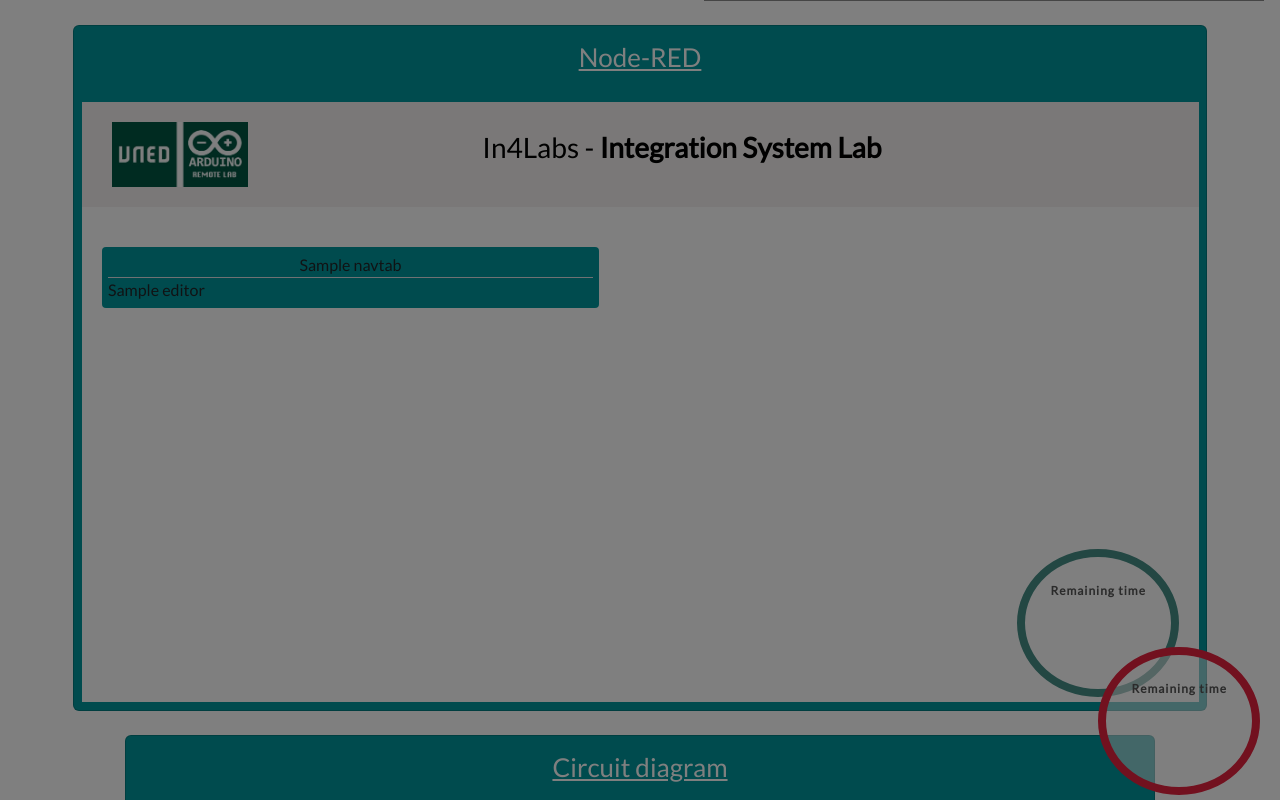
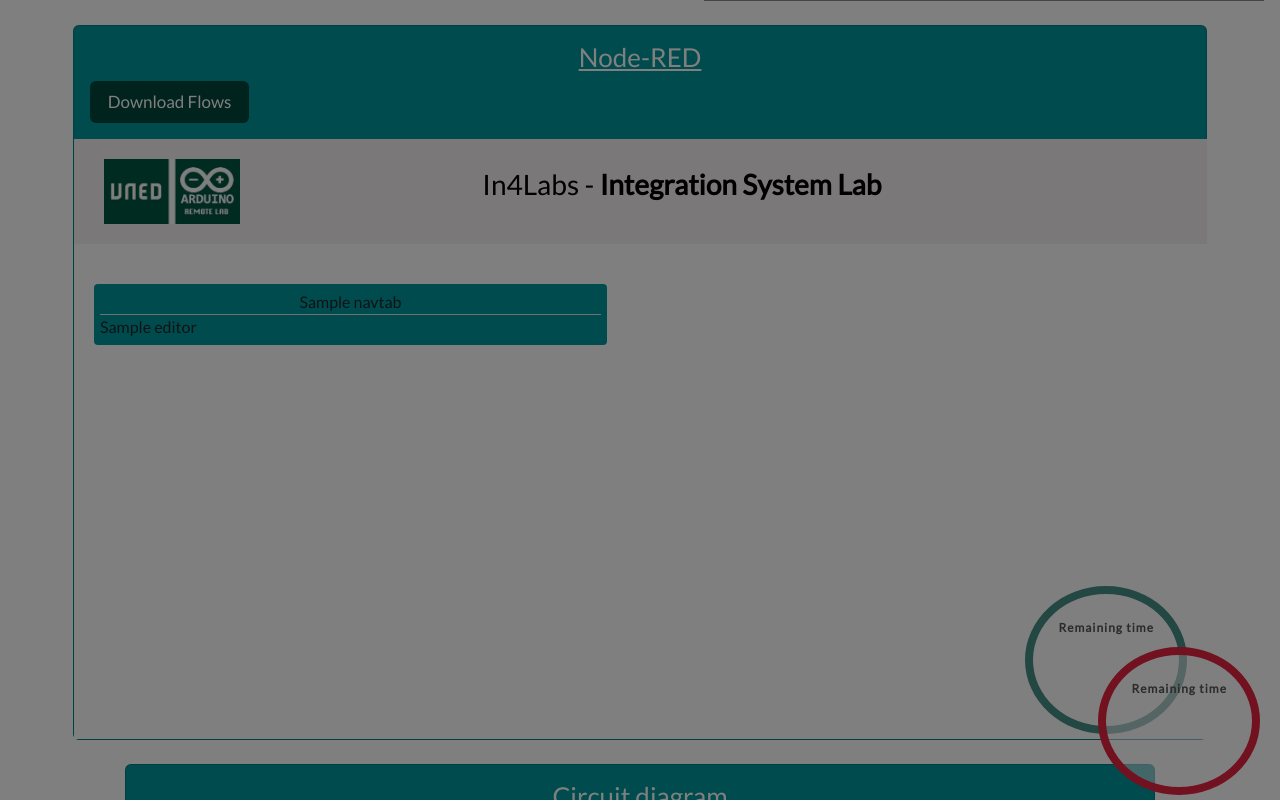
Before and after one commit to cRejon/in4labs_integration, a Flask app: template in4labs_integration_app/templates/index.html in a window 1280 px wide. Shown: the part 629-1429 px from the top of the page. Run offline with Flask 3, Linux system fonts and the light colour scheme; the template is opened without the code that fills it: most values are stand-ins (such as "Sample title", 1, 10 or a date in 2020); parts of the project's set-up code (start-up, migrations or seed data) failed here and were passed over; some libraries are stand-ins or nearby versions.

Commit message:
Add functionality to download flows

```diff
--- a/in4labs_integration_app/__init__.py
+++ b/in4labs_integration_app/__init__.py
@@ -51,15 +51,18 @@
 
 boards = get_serial_number(boards) # Get the serial number of the boards
 
-app = Flask(__name__, instance_path=os.path.join(os.getcwd(), 'arduino'))
+app = Flask(__name__)
 app.config.from_mapping(flask_config)
+app_dir = os.path.abspath('/app')
+arduino_dir = os.path.join(app_dir, 'arduino')
+nodered_dir = os.path.join(app_dir, 'node-red')
 
 # Create the subfolders for the compilations
 try:
     for board in boards.keys():
-        os.makedirs(os.path.join(app.instance_path, 'compilations', board))
+        os.makedirs(os.path.join(arduino_dir, 'compilations', board))
         for dir in ['build', 'cache', 'temp_sketch']:
-            os.makedirs(os.path.join(app.instance_path, 'compilations', board, dir))
+            os.makedirs(os.path.join(arduino_dir, 'compilations', board, dir))
 except OSError:
     pass
 
@@ -111,7 +114,7 @@
 @login_required
 def get_example():
     example = request.args.get('example')
-    examples_path = os.path.join(app.instance_path, 'examples')
+    examples_path = os.path.join(arduino_dir, 'examples')
 
     # Find example file in the corresponding folder
     for folder in os.listdir(examples_path):
@@ -127,7 +130,7 @@
     board = request.form['board']
     code = request.form['text']
 
-    compilation_path = os.path.join(app.instance_path, 'compilations', board)
+    compilation_path = os.path.join(arduino_dir, 'compilations', board)
     sketch_path = os.path.join(compilation_path, 'temp_sketch')
 
     with open(os.path.join(sketch_path, 'temp_sketch.ino'), 'w') as f:
@@ -157,9 +160,9 @@
 def load_sketch(board, target):
     if boards[board]['model'] == 'Arduino Nano ESP32':
         if (target == 'user'):
-            input_file = os.path.join(app.instance_path, 'compilations', board, 'build', 'temp_sketch.ino.bin')
+            input_file = os.path.join(arduino_dir, 'compilations', board, 'build', 'temp_sketch.ino.bin')
         else: # target == 'stop'
-            input_file = os.path.join(app.instance_path, 'compilations', 'precompiled','stop.ino.bin')
+            input_file = os.path.join(arduino_dir, 'compilations', 'precompiled','stop.ino.bin')
 
         dfu_util = os.path.join('/', 'root', '.arduino15', 'packages', 'arduino',
                                     'tools', 'dfu-util', '0.11.0-arduino5', 'dfu-util')
@@ -171,9 +174,9 @@
         # NOTE: Arduino-cli uses AVRdude to upload the code and it does not work properly if -Pusb flag is used with
         #       the usb interface of the board, so we use the last two digits of the serial number instead.
         if (target == 'user'):
-            input_file = os.path.join(app.instance_path, 'compilations', board, 'build', 'temp_sketch.ino.hex')
+            input_file = os.path.join(arduino_dir, 'compilations', board, 'build', 'temp_sketch.ino.hex')
         else: # target == 'stop'
-            input_file = os.path.join(app.instance_path, 'compilations', 'precompiled','stop.ino.hex')
+            input_file = os.path.join(arduino_dir, 'compilations', 'precompiled','stop.ino.hex')
 
         serial_number = boards[board]['serial_number'][-2:]
         avrdude_path = os.path.join('/', 'root', '.arduino15', 'packages', 'arduino',
@@ -256,3 +259,12 @@
     # Return the output of the command for debugging purposes
     resp = jsonify(result=result.stdout)
     return resp
+
+@app.route('/get_flows', methods=['GET'])
+@login_required
+def get_flows():
+    nodered_data_dir = os.path.join(nodered_dir, 'data')
+    flows_file = os.path.join(nodered_data_dir, 'flows.json')
+    with open(flows_file, 'r') as f:
+        flows = f.read()
+    return jsonify(flows=flows)
--- a/in4labs_integration_app/static/js/button_actions.js
+++ b/in4labs_integration_app/static/js/button_actions.js
@@ -8,6 +8,27 @@
     if (typeof window[editorFunction] === "function") {
         return window[editorFunction]();
     }
+}
+
+function donwloadFlows() {
+
+    let flows = document.getElementById('node-red-flows').value;
+    let blob = new Blob([flows], {type:'text/plain'});
+    let fileName = 'flows.json';
+
+    let downloadLink = document.createElement("a");
+    downloadLink.download = fileName;
+    downloadLink.innerHTML = 'Download File';
+
+    if (window.webkitURL != null) {
+        downloadLink.href = window.webkitURL.createObjectURL(blob);
+    } else  {
+        downloadLink.href = window.URL.createObjectURL(blob);
+        downloadLink.style.display = 'none';
+        document.body.appendChild(downloadLink);
+    }
+
+    downloadLink.click();
 }
 
 /**
@@ -25,7 +46,8 @@
         success: function(response) {
             let editor = getEditor(board);
             editor.setValue(response);
-        }
+        },
+        error: ajaxError
     });
 }
 
--- a/in4labs_integration_app/static/js/web_events.js
+++ b/in4labs_integration_app/static/js/web_events.js
@@ -7,6 +7,28 @@
     // When the code is changed, disable the execute button so that it must be compiled again
     $('#button-execute-'+board).prop('disabled', true);
     $('#button-monitor-'+board).prop('disabled', true);
+}
+
+function getFlows() {
+    $.ajax({
+        type: "GET",
+        url: "get_flows",
+        success: function(response) {
+            document.getElementById('node-red-flows').value = response.flows;
+        },
+        error: ajaxError
+    });
+}
+
+function ajaxError() {
+
+    // Hide loader animation
+    let loader = $('#loader-bg');
+    loader.hide();
+
+    // Back-end error
+    $('#modal_message').modal('show');
+    $('#modal-msg').text(messages.UNEXPECTED_ERROR);
 }
 
 /**
@@ -27,6 +49,10 @@
             $(".timer").addClass("red");
         }
 
+        if (remainingTime <= 5) {
+            getFlows();
+        }
+
         // Check if the countdown is finished
         if (remainingTime <= 0) {
             clearInterval(countdown);
@@ -42,8 +68,10 @@
             $('#modal_message').modal('show');
             $('#modal-msg').text(messages.SESSION_EXPIRED);
             $('#camera').prepend('<div class="session_blocked"><p>' + messages.SESSION_EXPIRED + '</p></div>');
-            $('#node-red').prop('src', '');
+            $('#node-red').prepend('<div class="session_blocked"><p>' + messages.SESSION_EXPIRED + '</p></div>');
             $('#cam').prop('src', '');
+            $('#node-red-iframe').prop('src', '');
+            $('#node-red-download').show();
         return;
         }
 
--- a/in4labs_integration_app/templates/index.html
+++ b/in4labs_integration_app/templates/index.html
@@ -37,9 +37,15 @@
                 <div class="col-11">
                     <div class="card" style="background: #00979C; color: white;">
                         <div class="card-body">
-                          <h3><u>Node-RED</u></h3>
+                            <h3 class="card-title"><u>Node-RED</u></h3>
+                            <button id="node-red-download" type="button" class="btn btn-primary" style="display: none;" onclick="donwloadFlows()">Download Flows</button>
                         </div>
-                        <iframe id="node-red" src="{{ node_red_url }}" class="m-2" width="auto" height="600px"></iframe>
+                        <textarea id="node-red-flows" style="display: none;"></textarea>
+                        <iframe id="node-red-iframe"
+                                src="{{ node_red_url }}"
+                                width="auto"
+                                height="600px">
+                        </iframe>
                     </div>
                 </div>
             </div>
```
Also changed, not shown: in4labs_integration_app/utils.py (+5 -3 lines).
